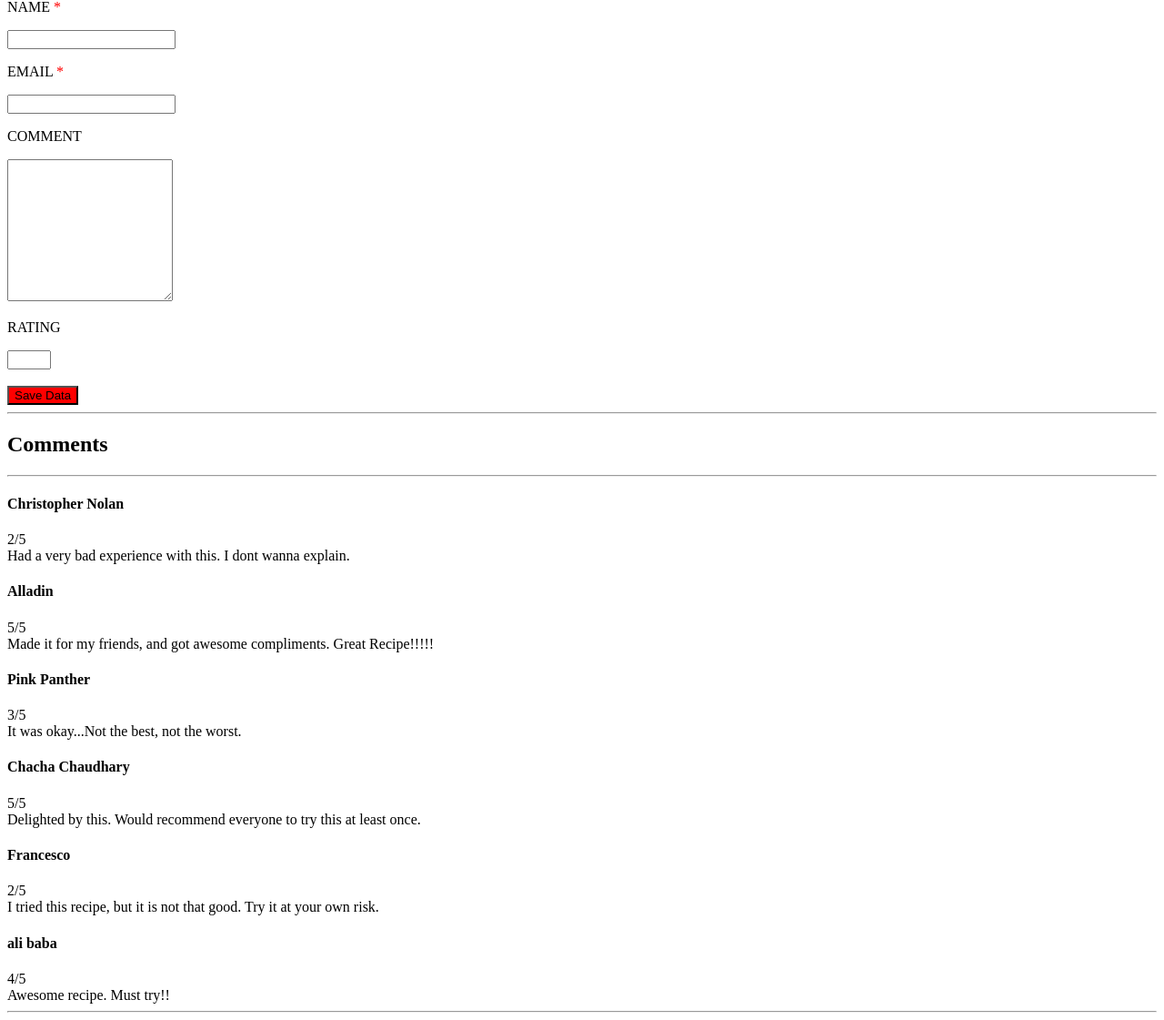
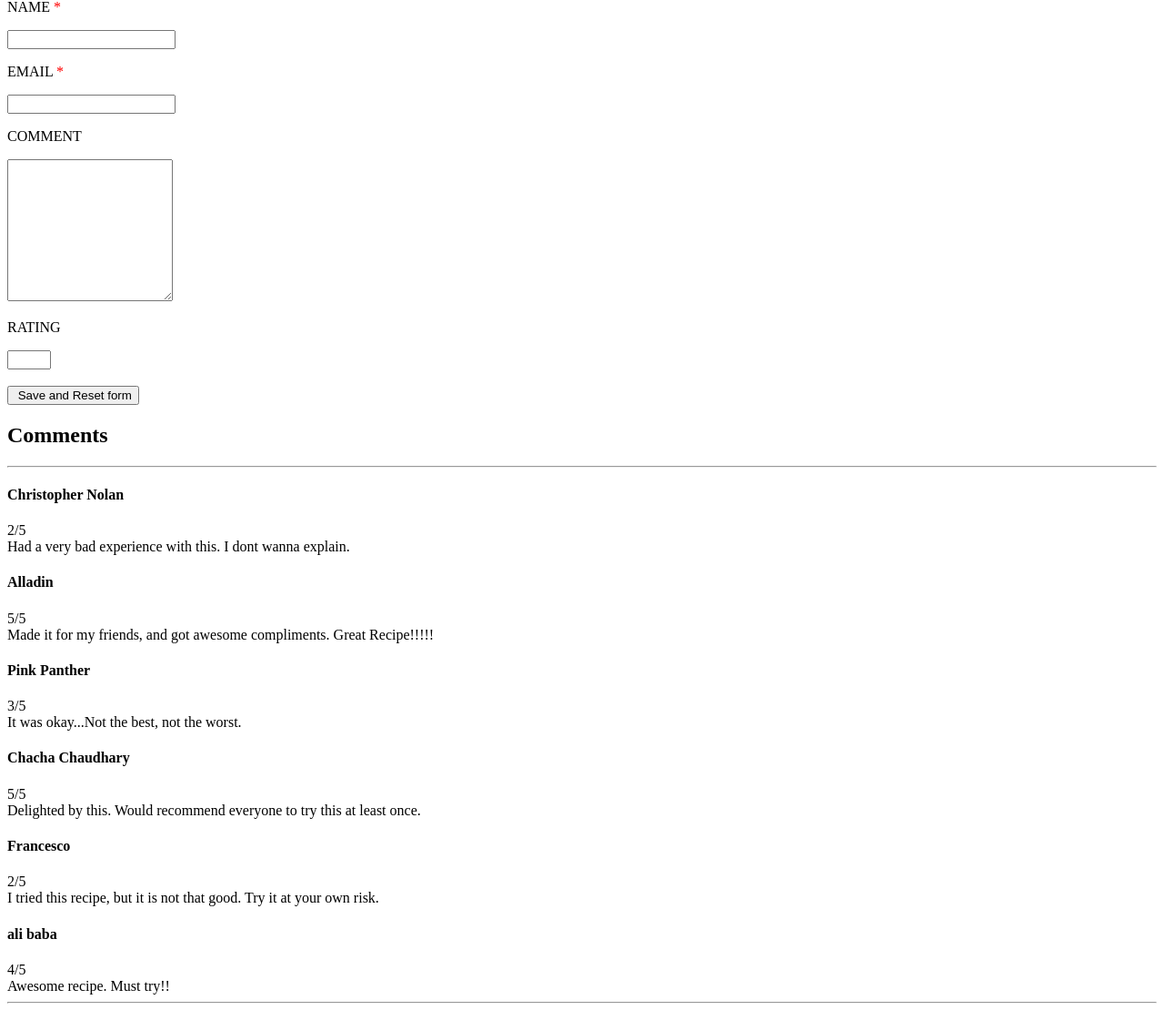
Before and after one commit to brogrammer2000/fud-hub_2.0, a PHP site: page /comments.php in a window 1280 px wide. Shown: the part 120-1241 px from the top of the page at 91% size. Run offline with PHP 8.4, Linux system fonts and the light colour scheme; data comes from the database, SQL or seed files in the repository.

Commit message:
reset form

```diff
--- a/comments.php
+++ b/comments.php
@@ -5,7 +5,7 @@
         <hr>
         <p>Your email address will not be published. Required fields are marked <span style="color: red">*</span></p>
 
-        <form name="comments_form" method="POST" action="enter_data.php">
+        <form id="myform" name="comments_form" method="POST" action="enter_data.php">
 
 
             <p>NAME <span style="color: red">*</span></p>
@@ -22,10 +22,14 @@
             <br>
             <br>
 
+            <input type="button" onclick="myFunction()" value=" Save and Reset form">
 
-            <input style="background-color: red" type="submit" value="Save Data">
-            <hr>
-
+            <script>
+                function myFunction() {
+                    document.getElementById("myForm").submit();
+                    document.getElementById("myForm").reset();
+                }
+            </script>
         </form>
     </div>
 
```
